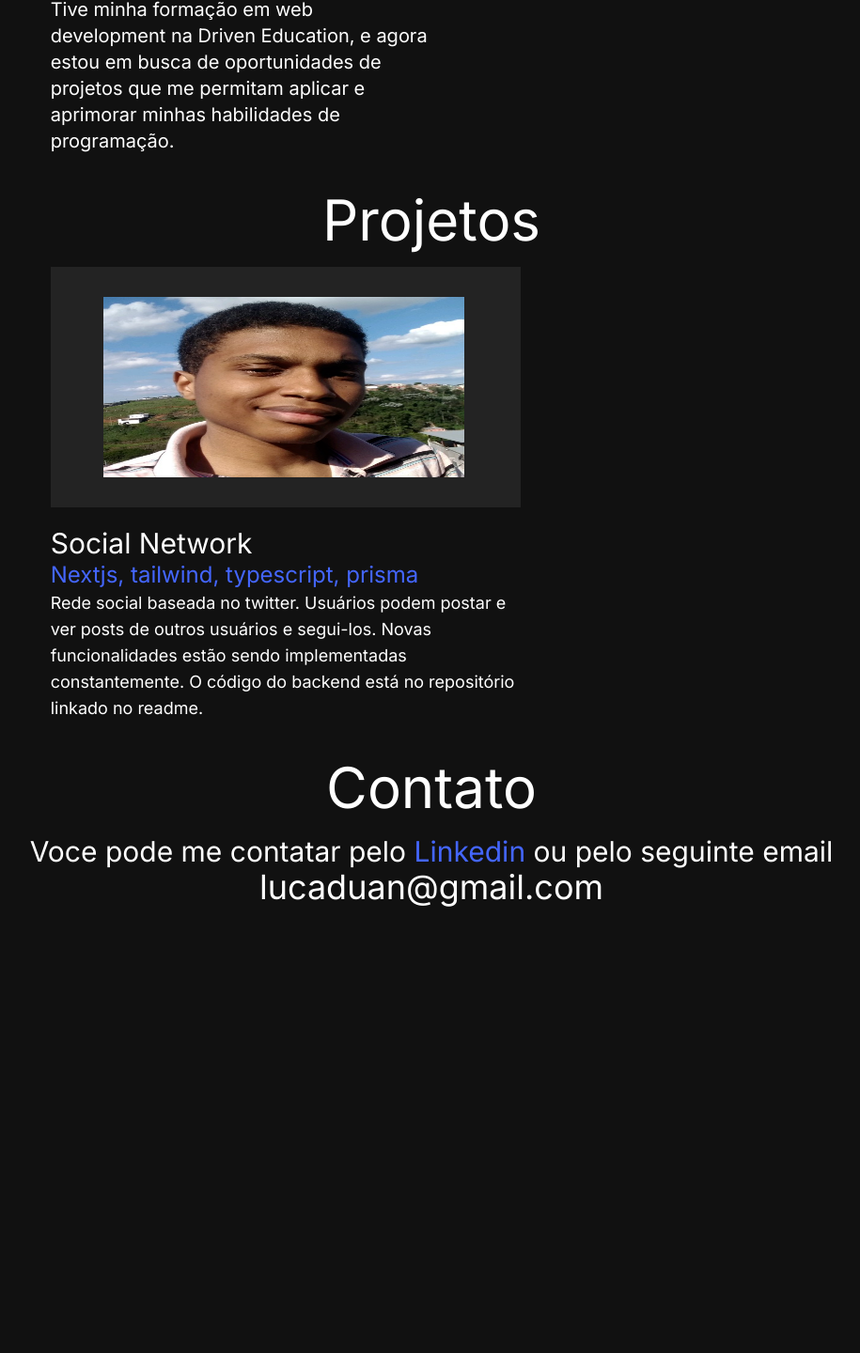
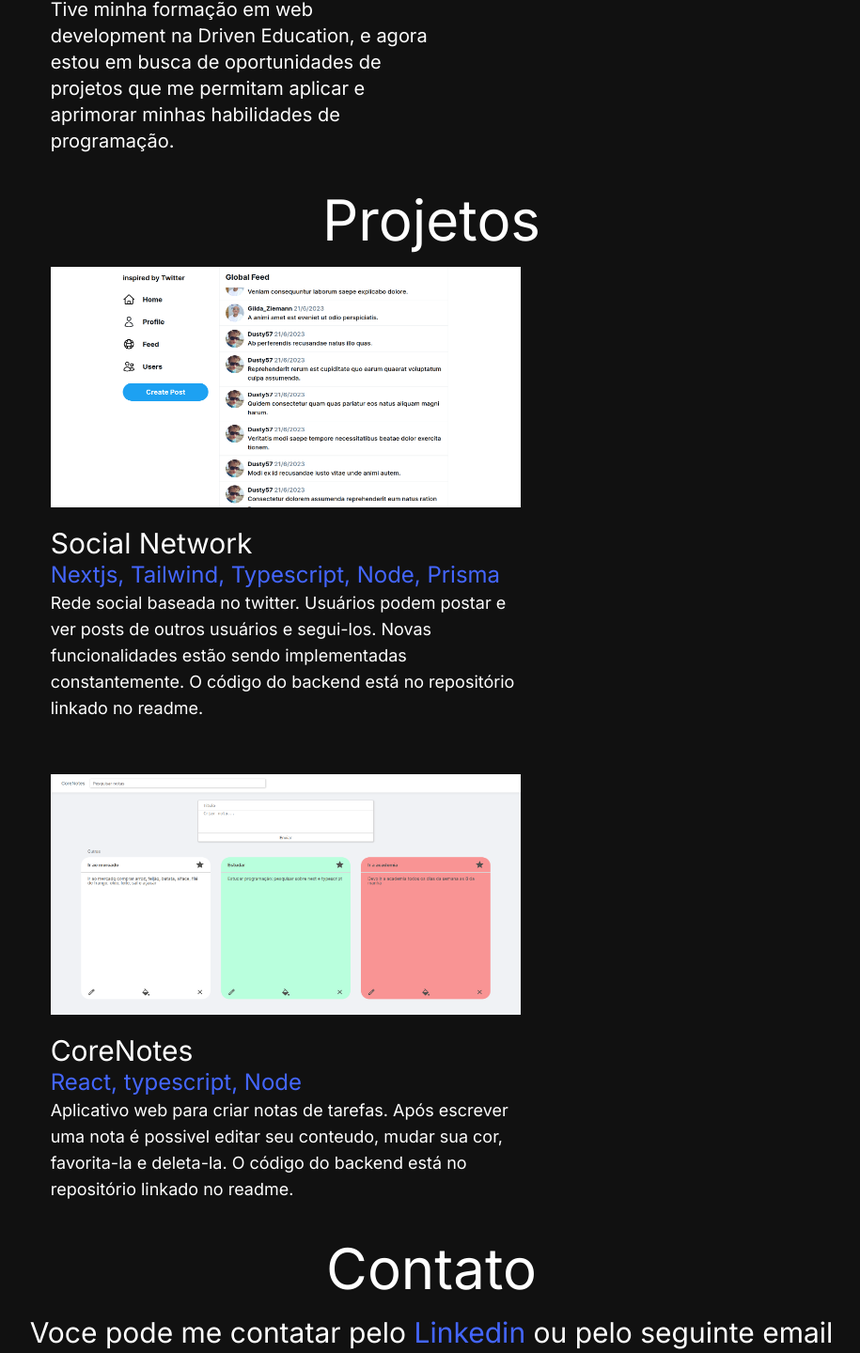
Before and after one commit to duanzin/portfolio, a Next.js app: page / in a window 1280 px wide. Shown: the part 1148-2588 px from the top of the page at 94% size, without its empty margins (213-1128 px from the left). Before the commit the page ends 2336 px from the top, so only its background shows below. Built offline with nearby package versions, Linux system fonts and the light colour scheme.

Commit message:
feat: completed projects session

```diff
--- /dev/null
+++ b/src/app/ProjectRenderer.js
@@ -0,0 +1,49 @@
+import Link from "next/link";
+import Image from "next/image.js";
+import SocialImg from "/public/images/socialPrint.png";
+import TodoImg from "/public/images/corePrint.png";
+
+export default function Project() {
+  const projects = [
+    {
+      title: "Social Network",
+      url: "https://github.com/duanzin/social_network-front",
+      thumb: SocialImg,
+      technologies: "Nextjs, Tailwind, Typescript, Node, Prisma",
+      description: `Rede social baseada no twitter. Usuários podem postar e ver posts
+          de outros usuários e segui-los. Novas funcionalidades estão sendo
+          implementadas constantemente. O código do backend está no
+          repositório linkado no readme.`,
+    },
+    {
+      title: "CoreNotes",
+      url: "https://github.com/duanzin/corelab-front",
+      thumb: TodoImg,
+      technologies: "React, typescript, Node",
+      description: `Aplicativo web para criar notas de tarefas. Após escrever
+       uma nota é possivel editar seu conteudo, mudar sua cor, favorita-la e
+       deleta-la. O código do backend está no repositório linkado no readme.`,
+    },
+  ];
+
+  return (
+    <div className="w-full flex flex-wrap justify-between gap-y-14">
+      {projects.map((data) => (
+        <div className="flex flex-col w-[31.25rem]">
+          <Link href={data.url} target="_blank" className="w-full h-64 mb-5">
+            <Image
+              src={data.thumb}
+              alt="Picture of project"
+              className="h-full w-full"
+            />
+          </Link>
+          <Link href={data.url} target="_blank" className="text-3xl">
+            {data.title}
+          </Link>
+          <span className="text-2xl text-[#4466ff]">{data.technologies}</span>
+          <p className="text-lg">{data.description}</p>
+        </div>
+      ))}
+    </div>
+  );
+}
--- a/src/app/page.js
+++ b/src/app/page.js
@@ -2,6 +2,7 @@ import Link from "next/link";
 import Typing from "./TypingAnimation.js";
 import Image from "next/image.js";
 import Img from "/public/images/1668711014937.png";
+import Project from "./ProjectRenderer.js";
 import { FaGithub, FaLinkedin } from "react-icons/fa";
 
 export default function Home() {
@@ -73,39 +74,7 @@ export default function Home() {
         className="w-8/12 flex flex-col items-center mb-10"
       >
         <h2 className="text-6xl w-fit mx-auto mb-5">Projetos</h2>
-        <div className="w-full flex flex-wrap justify-between gap-y-14">
-          <div className="flex flex-col w-[31.25rem]">
-            <div className="w-full h-64 bg-[#232323] relative mb-5">
-              <Link
-                href="https://github.com/duanzin/social_network-front"
-                target="_blank"
-                className="absolute left-14 top-8"
-              >
-                <Image
-                  src={Img}
-                  alt="Picture of the author"
-                  className="h-48 w-96"
-                />
-              </Link>
-            </div>
-            <Link
-              href="https://github.com/duanzin/social_network-front"
-              target="_blank"
-              className="text-3xl"
-            >
-              Social Network
-            </Link>
-            <span className="text-2xl text-[#4466ff]">
-              Nextjs, tailwind, typescript, prisma
-            </span>
-            <p className="text-lg">
-              Rede social baseada no twitter. Usuários podem postar e ver posts
-              de outros usuários e segui-los. Novas funcionalidades estão sendo
-              implementadas constantemente. O código do backend está no
-              repositório linkado no readme.
-            </p>
-          </div>
-        </div>
+        <Project />
       </section>
       <section id="contato" className="flex flex-col items-center mb-56">
         <h2 className="text-6xl w-fit mx-auto mb-5">Contato</h2>
```
Also changed, not shown: public/images/corePrint.png (added), public/images/socialPrint.png (added).
